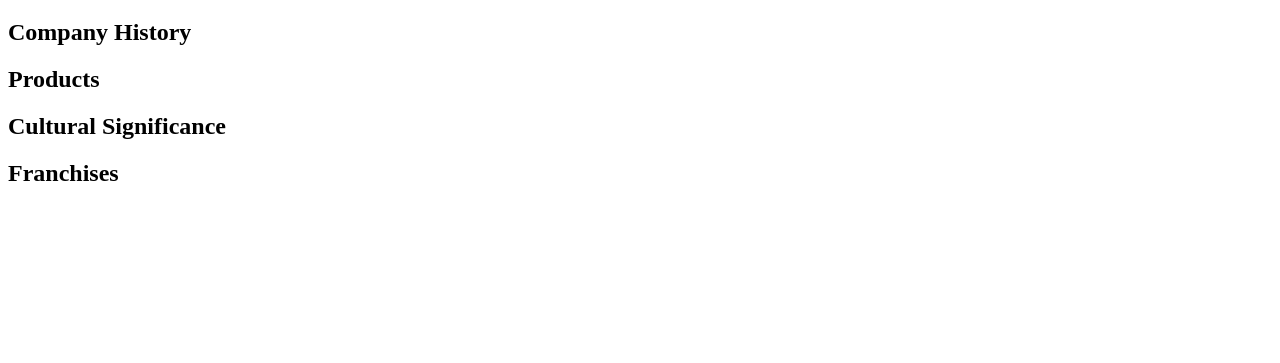
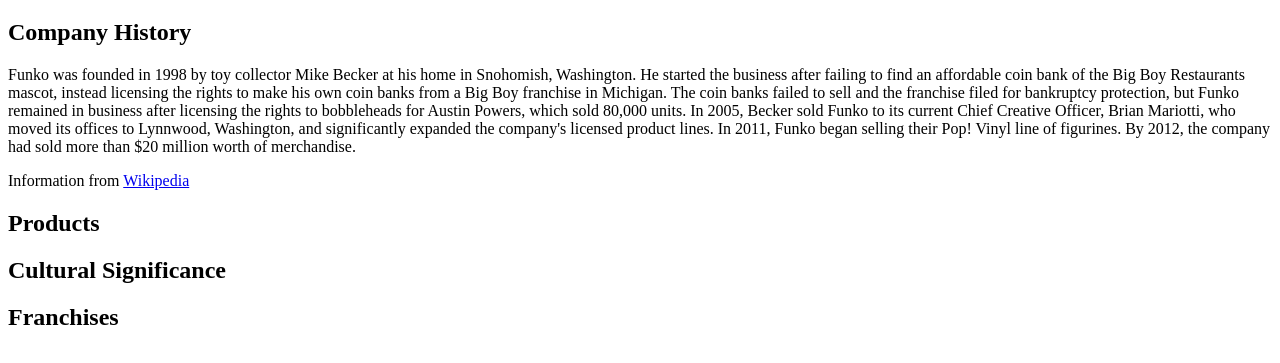
Before and after one commit to emartinez5/Project1, a plain HTML site: page funko.html in a window 1280 px wide. Shown: the part 131-494 px from the top of the page. Drawn offline with Linux system fonts and the light colour scheme.

Commit message:
Update funko.html
added company history and link to wiki

```diff
--- a/funko.html
+++ b/funko.html
@@ -15,6 +15,15 @@
   </header>
   <h1>Funko</h1>
   <h2>Company History</h2>
+    <p>Funko was founded in 1998 by toy collector Mike Becker at his home in Snohomish, Washington.
+	He started the business after failing to find an affordable coin bank of the Big Boy Restaurants mascot,
+	instead licensing the rights to make his own coin banks from a Big Boy franchise in Michigan. The coin banks
+	failed to sell and the franchise filed for bankruptcy protection, but Funko remained in business after licensing
+	the rights to bobbleheads for Austin Powers, which sold 80,000 units. In 2005, Becker sold Funko to its
+	current Chief Creative Officer, Brian Mariotti, who moved its offices to Lynnwood, Washington, and significantly
+	expanded the company's licensed product lines. In 2011, Funko began selling their Pop! Vinyl line of
+	figurines. By 2012, the company had sold more than $20 million worth of merchandise. </p>
+	<p>Information from <a href="https://en.wikipedia.org/wiki/Funko#:~:text=Founded%20in%201998%20by%20Mike,Funko%20inc.&text=Everett%2C%20Washington%2C%20U.S.">Wikipedia</a>
   <h2>Products</h2>
   <h2>Cultural Significance</h2>
   <h2>Franchises</h2>
```
